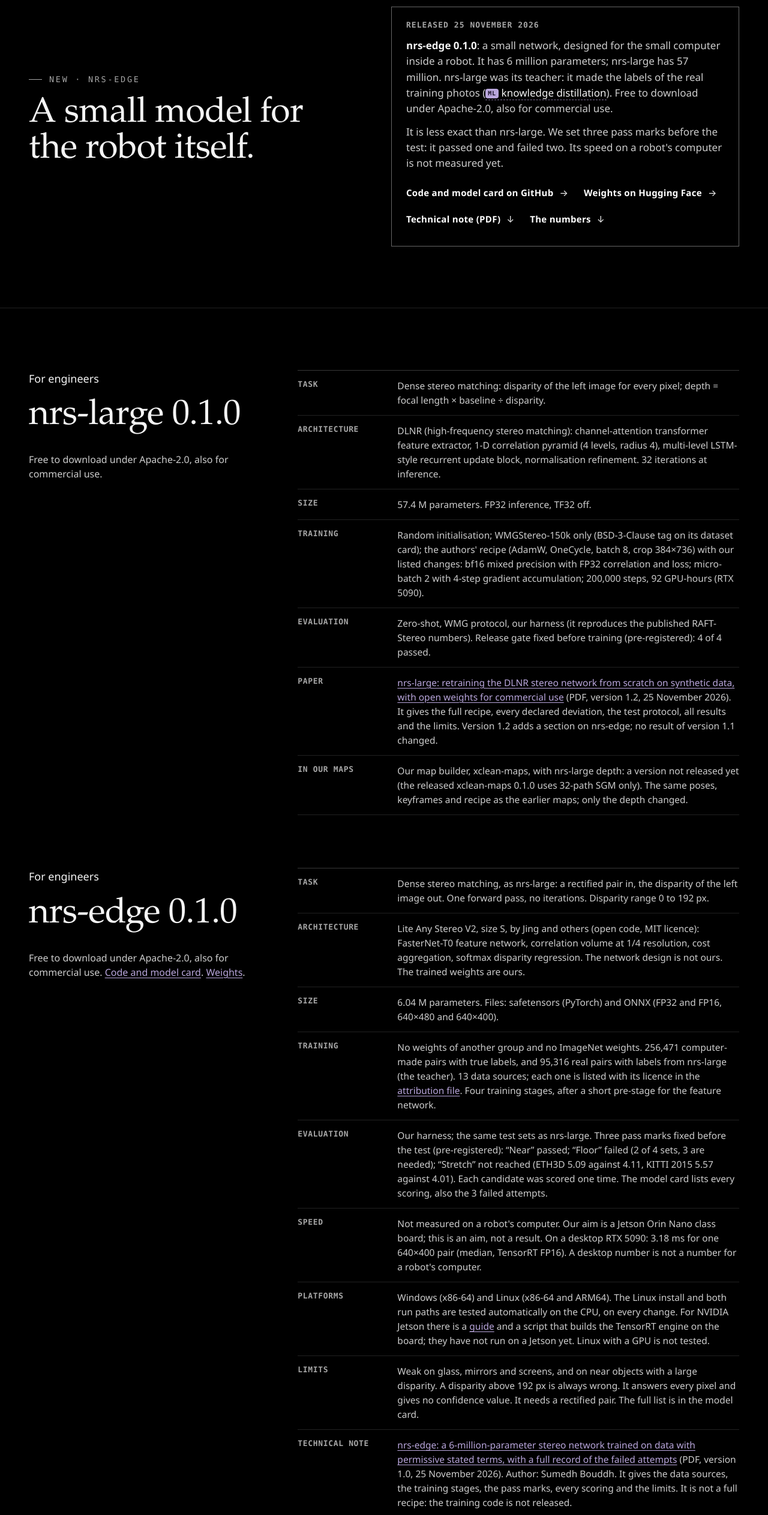
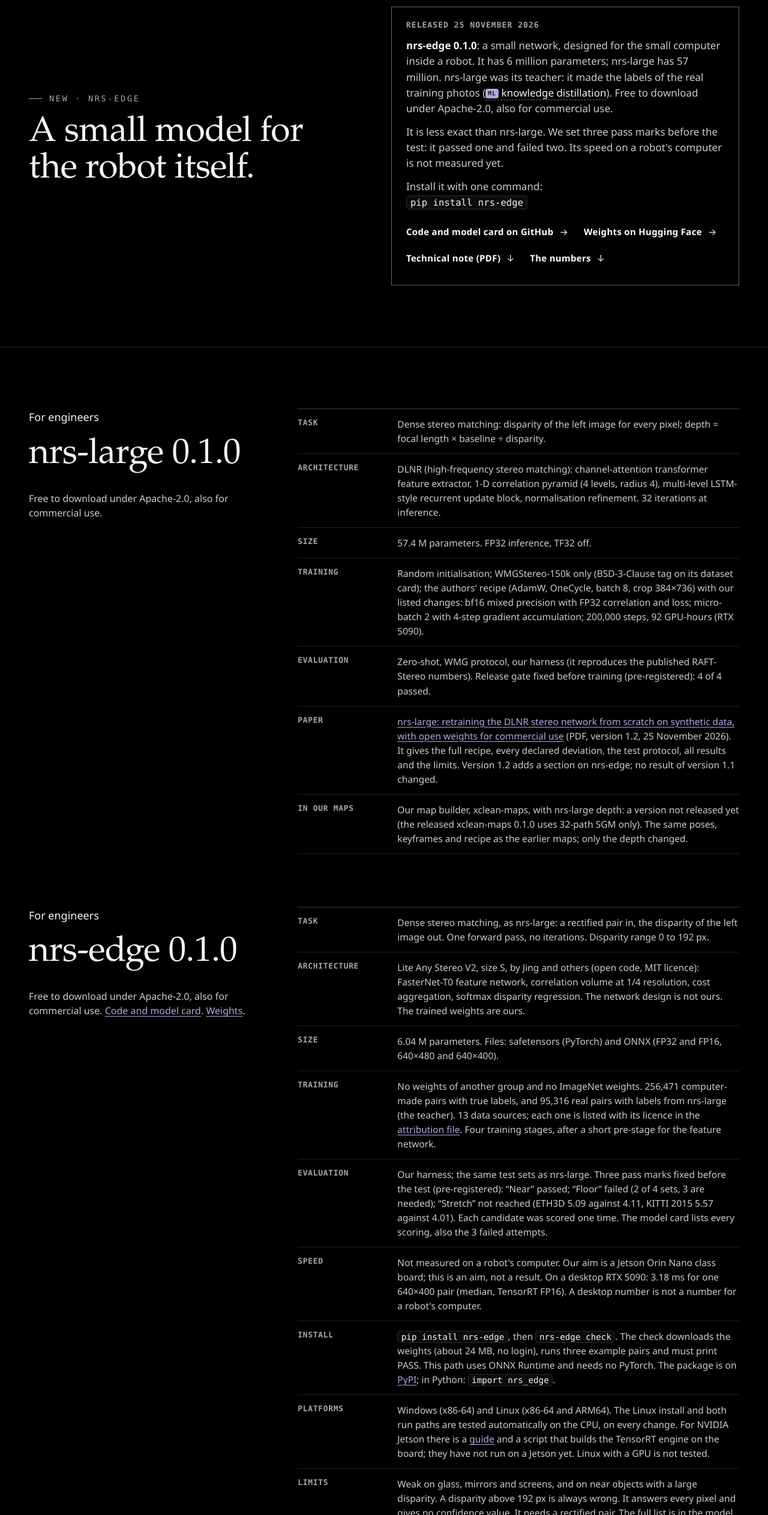
Before and after one commit to necessityrobotics/necessityrobotics.github.io, a plain HTML site: page depth.html in a window 1280 px wide. Shown: the part 8181-10707 px from the top of the page at 60% size. Drawn offline with Linux system fonts and the light colour scheme.

Commit message:
Site: nrs-edge install command (pip install nrs-edge)
- Depth page: the install command in the nrs-edge card, and an "Install" row with a link to the PyPI page.

```diff
--- a/depth.html
+++ b/depth.html
@@ -276,6 +276,7 @@
         <p class="dm-next-l">Released 25 November 2026</p>
         <p><b>nrs-edge 0.1.0</b>: a small network, designed for the small computer inside a robot. It has 6 million parameters; nrs-large has 57 million. nrs-large was its teacher: it made the labels of the real training photos (<dfn class="ml" tabindex="0" data-def="A big model labels data; a small model learns to copy its answers.">knowledge distillation</dfn>). Free to download under Apache-2.0, also for commercial use.</p>
         <p>It is less exact than nrs-large. We set three pass marks before the test: it passed one and failed two. Its speed on a robot's computer is not measured yet.</p>
+        <p>Install it with one command:<br><code style="white-space: nowrap">pip install nrs-edge</code></p>
         <div class="dm-dl">
           <a class="btn btn--ion" href="https://github.com/necessityrobotics/nrs-edge" rel="noopener">Code and model card on GitHub <span class="arr" aria-hidden="true">&rarr;</span></a>
           <a class="btn" href="https://huggingface.co/Pyassahu/nrs-edge" rel="noopener">Weights on Hugging Face <span class="arr" aria-hidden="true">&rarr;</span></a>
@@ -319,6 +320,7 @@
           <div><dt>Training</dt><dd>No weights of another group and no ImageNet weights. 256,471 computer-made pairs with true labels, and 95,316 real pairs with labels from nrs-large (the teacher). 13 data sources; each one is listed with its licence in the <a href="https://github.com/necessityrobotics/nrs-edge/blob/main/ATTRIBUTION.md" rel="noopener">attribution file</a>. Four training stages, after a short pre-stage for the feature network.</dd></div>
           <div><dt>Evaluation</dt><dd>Our harness; the same test sets as nrs-large. Three pass marks fixed before the test (pre-registered): &ldquo;Near&rdquo; passed; &ldquo;Floor&rdquo; failed (2 of 4 sets, 3 are needed); &ldquo;Stretch&rdquo; not reached (ETH3D 5.09 against 4.11, KITTI 2015 5.57 against 4.01). Each candidate was scored one time. The model card lists every scoring, also the 3 failed attempts.</dd></div>
           <div><dt>Speed</dt><dd>Not measured on a robot's computer. Our aim is a Jetson Orin Nano class board; this is an aim, not a result. On a desktop RTX 5090: 3.18 ms for one 640&times;400 pair (median, TensorRT FP16). A desktop number is not a number for a robot's computer.</dd></div>
+          <div><dt>Install</dt><dd><code>pip install nrs-edge</code>, then <code>nrs-edge check</code>. The check downloads the weights (about 24 MB, no login), runs three example pairs and must print PASS. This path uses ONNX Runtime and needs no PyTorch. The package is on <a href="https://pypi.org/project/nrs-edge/" rel="noopener">PyPI</a>; in Python: <code>import nrs_edge</code>.</dd></div>
           <div><dt>Platforms</dt><dd>Windows (x86-64) and Linux (x86-64 and ARM64). The Linux install and both run paths are tested automatically on the CPU, on every change. For NVIDIA Jetson there is a <a href="https://github.com/necessityrobotics/nrs-edge/blob/main/docs/LINUX_JETSON.md" rel="noopener">guide</a> and a script that builds the TensorRT engine on the board; they have not run on a Jetson yet. Linux with a GPU is not tested.</dd></div>
           <div><dt>Limits</dt><dd>Weak on glass, mirrors and screens, and on near objects with a large disparity. A disparity above 192 px is always wrong. It answers every pixel and gives no confidence value. It needs a rectified pair. The full list is in the model card.</dd></div>
           <div><dt>Technical note</dt><dd><a href="papers/nrs_edge_note.pdf">nrs-edge: a 6-million-parameter stereo network trained on data with permissive stated terms, with a full record of the failed attempts</a> (PDF, version 1.0, 25 November 2026). Author: Sumedh Bouddh. It gives the data sources, the training stages, the pass marks, every scoring and the limits. It is not a full recipe: the training code is not released.</dd></div>
```
